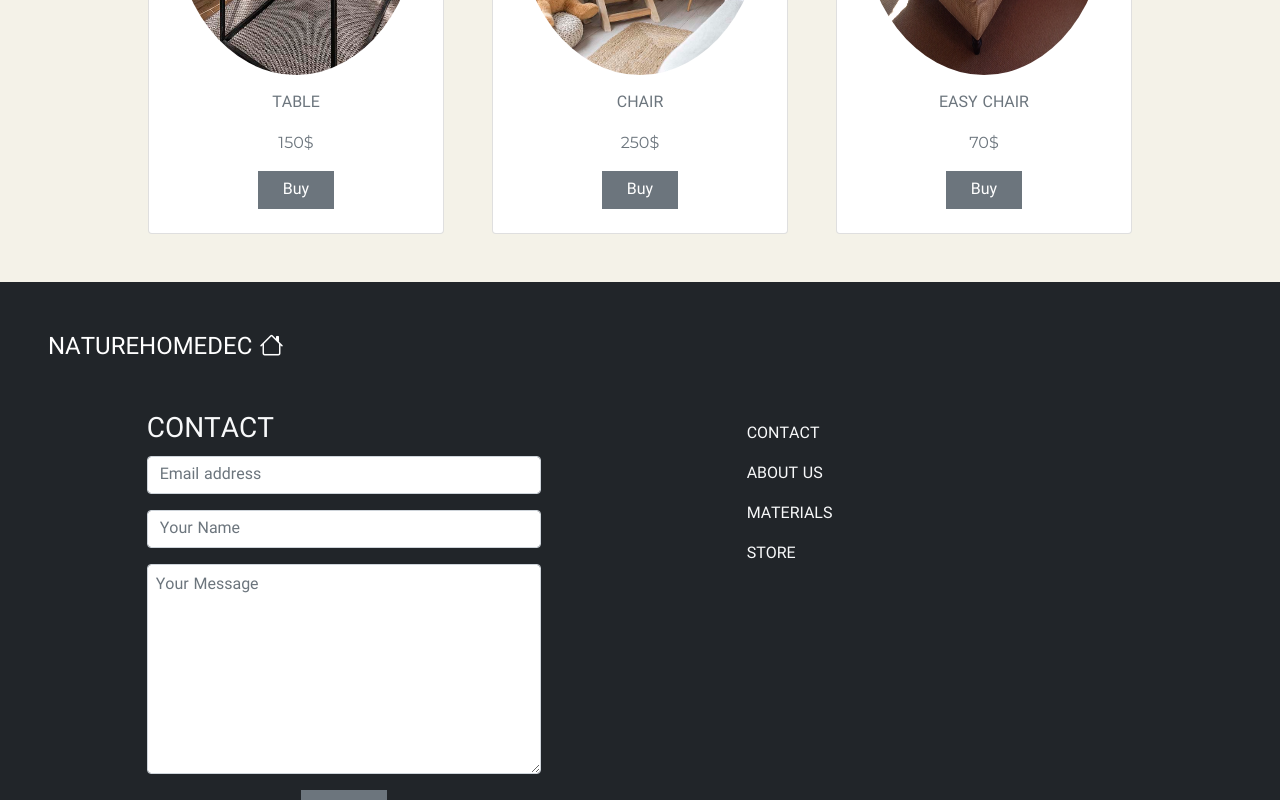
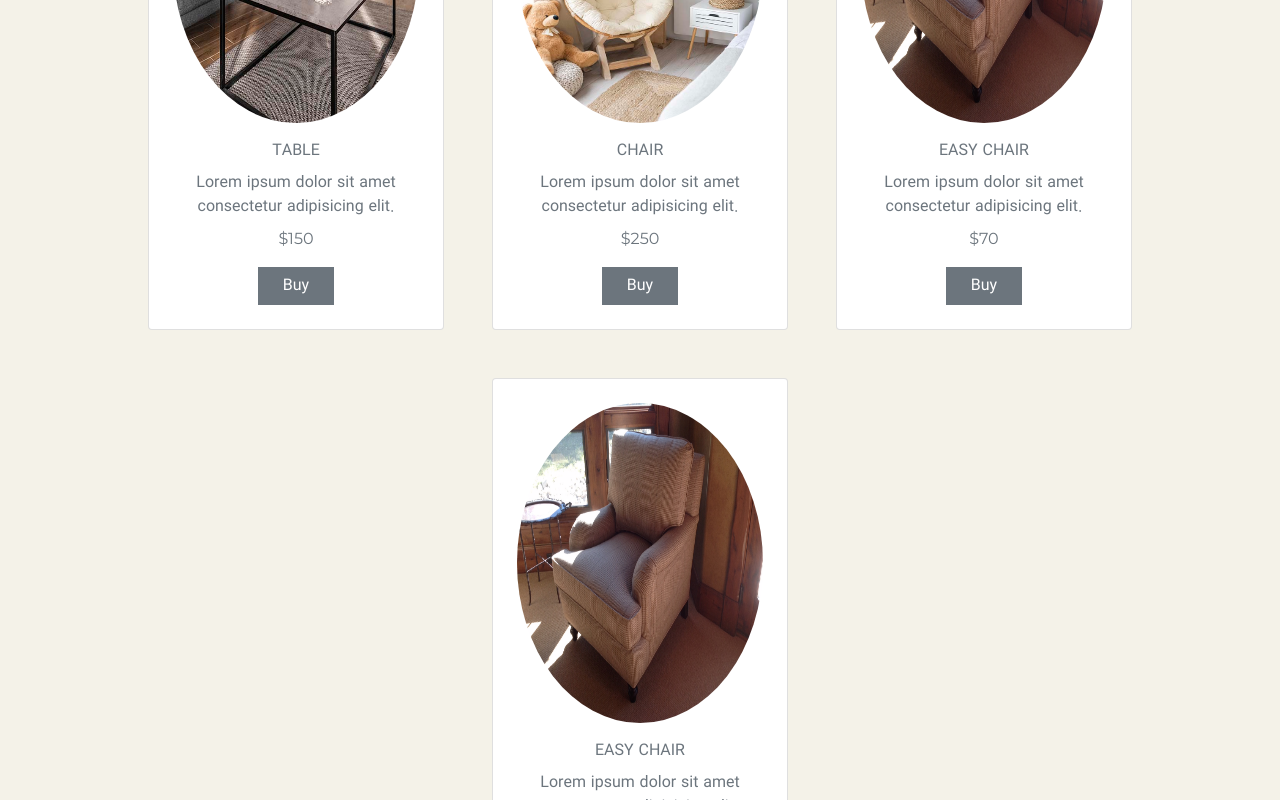
Before and after one commit to AliKarimNemati/home-designer, a Vue app: page /store in a window 1280 px wide. Shown: the part 1360-2160 px from the top of the page. Built offline with nearby package versions, Linux system fonts and the light colour scheme.

Commit message:
somethings updated

```diff
--- a/public/data/db.json
+++ b/public/data/db.json
@@ -3,38 +3,52 @@
         {
             "id": 1,
             "name": "rope pot",
-            "price": "20$",
+            "des": "Lorem ipsum dolor sit amet consectetur adipisicing elit.",
+            "price": "20",
             "imgSrc": "/img/planet.jpg"
         },
         {
             "id": 2,
             "name": "gray sofa",
-            "price": "300$",
+            "des": "Lorem ipsum dolor sit amet consectetur adipisicing elit.",
+            "price": "300",
             "imgSrc": "/img/sofa.jpg"
         },
         {
             "id": 3,
             "name": "blue arm chair",
-            "price": "100$",
+            "des": "Lorem ipsum dolor sit amet consectetur adipisicing elit.",
+            "price": "100",
             "imgSrc": "/img/calm-chair.jpg"
         },
         {
             "id": 4,
             "name": "table",
-            "price": "150$",
+            "des": "Lorem ipsum dolor sit amet consectetur adipisicing elit.",
+            "price": "150",
             "imgSrc": "/img/catalog.jpg"
         },
         {
             "id": 5,
             "name": "chair",
-            "price": "250$",
+            "des": "Lorem ipsum dolor sit amet consectetur adipisicing elit.",
+            "price": "250",
             "imgSrc": "/img/main-img.jpg"
         },
         {
             "id": 6,
             "name": "easy chair",
-            "price": "70$",
+            "des": "Lorem ipsum dolor sit amet consectetur adipisicing elit.",
+            "price": "70",
+            "imgSrc": "/img/easy-chair-img.jpg"
+        },
+        {
+            "id": 7,
+            "name": "easy chair",
+            "des": "Lorem ipsum dolor sit amet consectetur adipisicing elit.",
+            "price": "70",
             "imgSrc": "/img/easy-chair-img.jpg"
         }
+
     ]
 }
--- a/public/index.html
+++ b/public/index.html
@@ -14,7 +14,6 @@
     </noscript>
     <div id="app"></div>
     <!-- built files will be auto injected -->
-
     <script src="https://cdn.jsdelivr.net/npm/bootstrap@5.1.3/dist/js/bootstrap.bundle.min.js" integrity="sha384-ka7Sk0Gln4gmtz2MlQnikT1wXgYsOg+OMhuP+IlRH9sENBO0LRn5q+8nbTov4+1p" crossorigin="anonymous"></script>
   </body>
 </html>
--- a/src/components/OurProdocts.vue
+++ b/src/components/OurProdocts.vue
@@ -21,7 +21,7 @@
             </div>
         </div>
         <div class="text-center">
-            <button type="button" class="btn btn-secondary ps-4 pe-4 rounded-0">Shop Now</button>
+            <router-link type="button" class="btn btn-secondary ps-4 pe-4 rounded-0" :to="{name: 'store'}">Shop Now</router-link>
         </div>
     </section>
 </template>
--- a/src/views/StoreView.vue
+++ b/src/views/StoreView.vue
@@ -31,11 +31,12 @@
         <div class="position-relative">
           <img :src="product.imgSrc" class="product-img" />
         </div>
-        <p class="text-center text-secondary mt-3 text-uppercase">
+        <p class="text-center text-secondary mb-0 mt-3 text-uppercase">
           {{ product.name }}
         </p>
+        <p class="text-secondary text-center p-2 m-0">{{ product.des }}</p>
         <p class="text-center text-secondary text-uppercase english-number">
-          {{ product.price }}
+          ${{ product.price }}
         </p>
         <div class="text-center">
           <button
@@ -92,11 +93,14 @@
             v-for="item in items"
             :key="item.id"
           >
-            <h5 class="english-number">{{ item.name }}</h5>
+            <div class="d-flex">
+              <button type="button" class="btn-close ps-3" aria-label="Close" @click="deleteItem" :value="item.id"></button>
+              <h5 class="english-number">{{ item.name }}</h5>
+            </div>
             <h5 class="english-number">{{ item.price }}</h5>
           </div>
           <div v-if="showTotal" class="text-center">
-            <h5 class="mt-3 english-number p-3">Total: {{ total }}$</h5>
+            <h5 class="mt-3 english-number p-3">Total: ${{ total }}</h5>
           </div>
           <div class="text-center m-5 p-3" v-if="showEmpty">
             <h5>Empty</h5>
@@ -161,6 +165,15 @@ export default {
       setInterval(() => {
         this.showThanks = false
       }, 5000)
+    },
+
+    deleteItem (e) {
+      const id = parseInt(e.target.value)
+      this.items = this.items.filter((value) => { return value.id !== id })
+      this.total = 0
+      this.items.forEach((item) => {
+        this.total += parseInt(item.price)
+      })
     }
   }
 }
```
